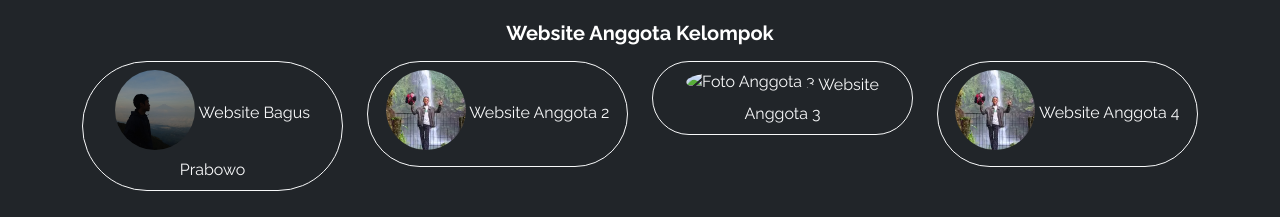
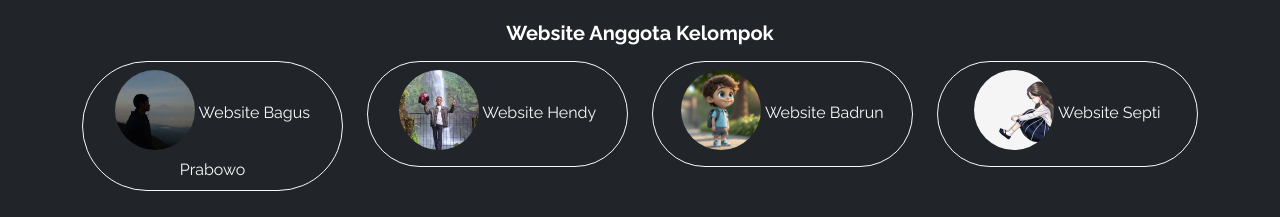
Before and after one commit to BGSPBO/bagusc2c023031, a plain HTML site: page index.html in a window 1280 px wide. Shown: the part 2640-2857 px from the top of the page. Drawn offline with nearby package versions, Linux system fonts and the light colour scheme; a script that the page names is missing; files whose address does not match are found by name.

Commit message:
Update index.html dan atur format baris baru

```diff
--- a/index.html
+++ b/index.html
@@ -298,7 +298,7 @@
         <div class="row justify-content-center">
             <!-- Anggota 1: Bagus Prabowo -->
             <div class="col-lg-3 mb-3">
-                <a href="https://hendy62.wordpress.com" target="_blank" class="btn btn-outline-light w-100 py-2 rounded-pill">
+                <a href="https://bagusc2c023031.vercel.app/" target="_blank" class="btn btn-outline-light w-100 py-2 rounded-pill">
                     <img src="assets/img/Bagus Prabowo.jpg" alt="Foto Bagus Prabowo" class="img-fluid rounded-circle mb-2" style="width: 80px; height: 80px; object-fit: cover;">
                     Website Bagus Prabowo
                 </a>
@@ -306,22 +306,22 @@
             <!-- Anggota 2 -->
             <div class="col-lg-3 mb-3">
                 <a href="https://hendy62.wordpress.com" target="_blank" class="btn btn-outline-light w-100 py-2 rounded-pill">
-                    <img src="assets/img/hendi.jpg" alt="Foto Anggota 2" class="img-fluid rounded-circle mb-2" style="width: 80px; height: 80px; object-fit: cover;">
-                    Website Anggota 2
+                    <img src="assets/img/hendi.jpg" alt="Hendy" class="img-fluid rounded-circle mb-2" style="width: 80px; height: 80px; object-fit: cover;">
+                    Website Hendy
                 </a>
             </div>
             <!-- Anggota 3 -->
             <div class="col-lg-3 mb-3">
-                <a href="https://website-anggota3.com" target="_blank" class="btn btn-outline-light w-100 py-2 rounded-pill">
-                    <img src="assets/img/anggota3.jpg" alt="Foto Anggota 3" class="img-fluid rounded-circle mb-2" style="width: 80px; height: 80px; object-fit: cover;">
-                    Website Anggota 3
+                <a href="https://badrun320.wordpress.com/pengenalan-jaringan-komputer-konsep-jenis-dan-implementasi-dalam-dunia-digital/" target="_blank" class="btn btn-outline-light w-100 py-2 rounded-pill">
+                    <img src="assets/img/Badrun.jpg" alt="Badrun" class="img-fluid rounded-circle mb-2" style="width: 80px; height: 80px; object-fit: cover;">
+                    Website Badrun
                 </a>
             </div>
             <!-- Anggota 4 -->
             <div class="col-lg-3 mb-3">
-                <a href="https://hendy62.wordpress.com" target="_blank" class="btn btn-outline-light w-100 py-2 rounded-pill">
-                    <img src="assets/img/hendi.jpg" alt="Foto Anggota 2" class="img-fluid rounded-circle mb-2" style="width: 80px; height: 80px; object-fit: cover;">
-                    Website Anggota 4
+                <a href="h" target="_blank" class="btn btn-outline-light w-100 py-2 rounded-pill">
+                    <img src="assets/img/septi.jpg" alt="septi" class="img-fluid rounded-circle mb-2" style="width: 80px; height: 80px; object-fit: cover;">
+                    Website Septi
                 </a>
             </div>
         </div>
```
Also changed, not shown: assets/img/Badrun.jpg (added), assets/img/septi.jpg (added), 3 other files.
